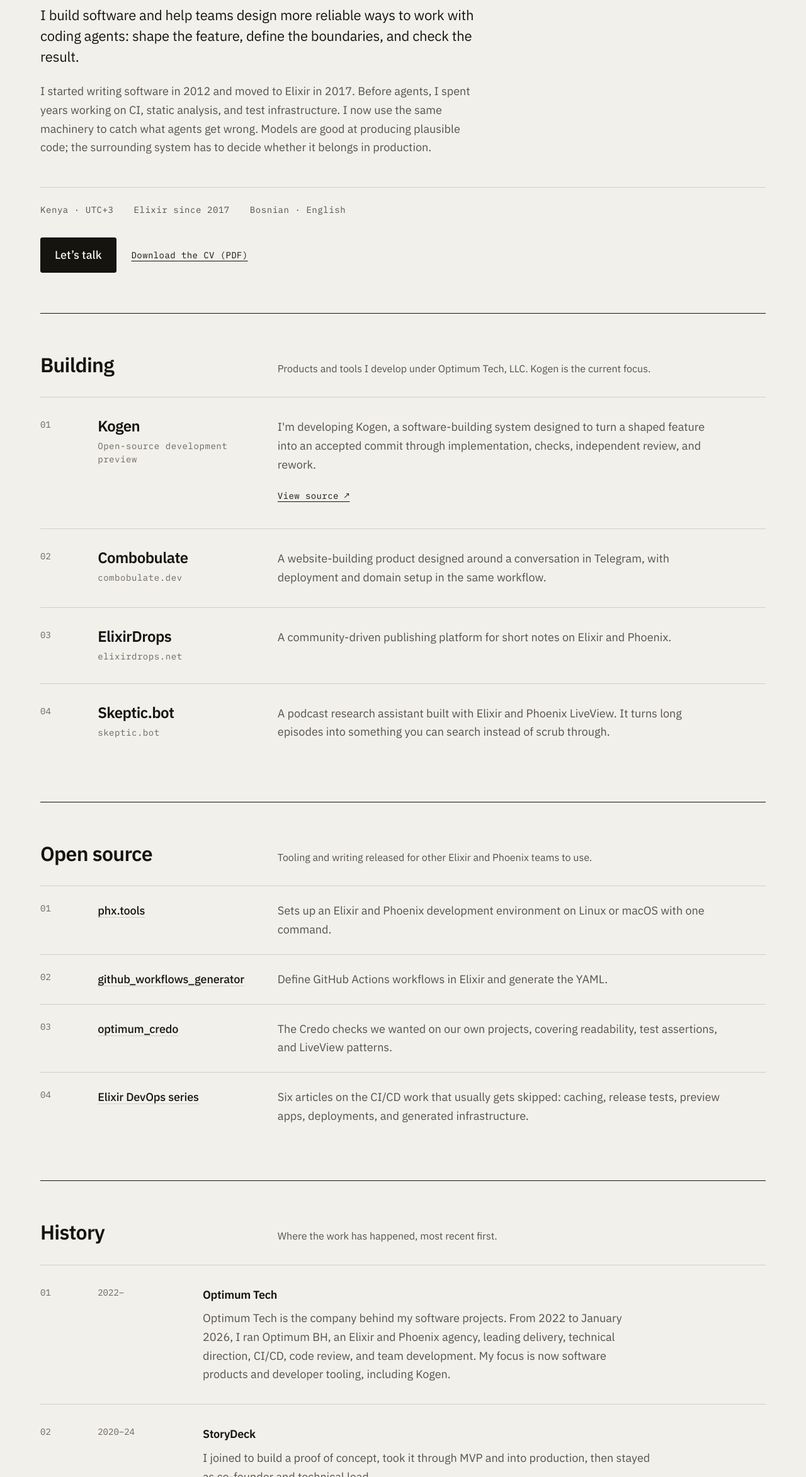
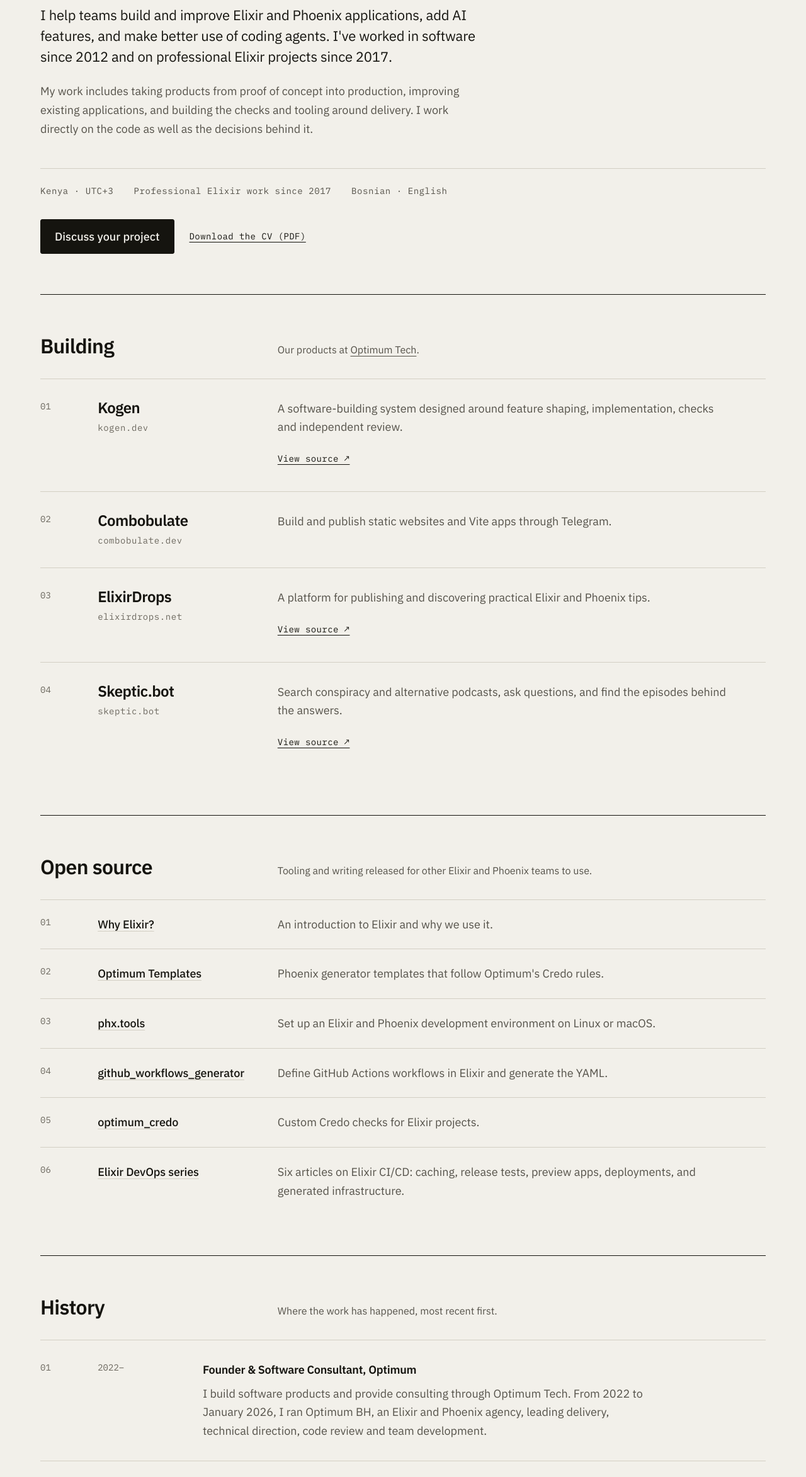
Before and after one commit to almirsarajcic/almirsarajcic.com, an Astro site: page / in a window 1280 px wide. Shown: the part 455-2800 px from the top of the page at 63% size. Built offline with nearby package versions, Linux system fonts and the light colour scheme; Astro itself is replaced by a stand-in of ours.

Commit message:
Update personal consulting site

```diff
--- a/src/layouts/Base.astro
+++ b/src/layouts/Base.astro
@@ -10,7 +10,7 @@ interface Props {
 
 const {
   title = "Almir Sarajčić",
-  description = "Senior software engineer working on Elixir/Phoenix, developer infrastructure, and AI-assisted development workflows. Building Kogen.",
+  description = "Elixir and Phoenix consulting, practical AI features, and development workflows. Founder of Optimum Tech. Building Kogen.",
 } = Astro.props;
 
 const canonical = new URL(Astro.url.pathname, "https://almirsarajcic.com").href;
@@ -20,8 +20,8 @@ const person = {
   "@type": "Person",
   name: "Almir Sarajčić",
   url: "https://almirsarajcic.com/",
-  jobTitle: "Senior Software Engineer",
-  email: "mailto:almir@optimum.ba",
+  jobTitle: "Software Consultant",
+  email: "mailto:consulting@optimum.ba",
   address: { "@type": "PostalAddress", addressCountry: "KE" },
   sameAs: [
     "https://github.com/almirsarajcic",
--- a/src/pages/index.astro
+++ b/src/pages/index.astro
@@ -1,43 +1,46 @@
 ---
 import Base from "../layouts/Base.astro";
 
-/* Content lives here as data so copy stays editable in one place.
-   Facts and destinations are preserved from the approved career copy;
-   change them in the JobHunt career sources first, then synchronize. */
+/* Local review candidate. Copy and fact audit are maintained in the Optimum
+   public-presence-approval-2026-09-28 packet; publication remains held. */
 
 const building = [
   {
     name: "Kogen",
     href: "https://kogen.dev",
-    meta: "Open-source development preview",
-    say: "I'm developing Kogen, a software-building system designed to turn a shaped feature into an accepted commit through implementation, checks, independent review, and rework.",
+    meta: "kogen.dev",
+    say: "A software-building system designed around feature shaping, implementation, checks and independent review.",
     link: { label: "View source", href: "https://github.com/KogenAI/kogen" },
   },
   {
     name: "Combobulate",
     href: "https://combobulate.dev",
     meta: "combobulate.dev",
-    say: "A website-building product designed around a conversation in Telegram, with deployment and domain setup in the same workflow.",
+    say: "Build and publish static websites and Vite apps through Telegram.",
   },
   {
     name: "ElixirDrops",
     href: "https://elixirdrops.net",
     meta: "elixirdrops.net",
-    say: "A community-driven publishing platform for short notes on Elixir and Phoenix.",
+    say: "A platform for publishing and discovering practical Elixir and Phoenix tips.",
+    link: { label: "View source", href: "https://github.com/optimumBA/elixir_drops" },
   },
   {
     name: "Skeptic.bot",
     href: "https://skeptic.bot",
     meta: "skeptic.bot",
-    say: "A podcast research assistant built with Elixir and Phoenix LiveView. It turns long episodes into something you can search instead of scrub through.",
+    say: "Search conspiracy and alternative podcasts, ask questions, and find the episodes behind the answers.",
+    link: { label: "View source", href: "https://github.com/optimumBA/skeptic_bot" },
   },
 ];
 
 const openSource = [
+  {key: "Why Elixir?", href: "https://whyelixir.dev/", say: "An introduction to Elixir and why we use it."},
+  {key: "Optimum Templates", href: "https://github.com/optimumBA/optimum_templates", say: "Phoenix generator templates that follow Optimum's Credo rules."},
   {
     key: "phx.tools",
     href: "https://phx.tools",
-    say: "Sets up an Elixir and Phoenix development environment on Linux or macOS with one command.",
+    say: "Set up an Elixir and Phoenix development environment on Linux or macOS.",
   },
   {
     key: "github_workflows_generator",
@@ -47,30 +50,30 @@ const openSource = [
   {
     key: "optimum_credo",
     href: "https://hex.pm/packages/optimum_credo",
-    say: "The Credo checks we wanted on our own projects, covering readability, test assertions, and LiveView patterns.",
+    say: "Custom Credo checks for Elixir projects.",
   },
   {
     key: "Elixir DevOps series",
     href: "https://optimum.ba/blog/elixir-devops-series/",
-    say: "Six articles on the CI/CD work that usually gets skipped: caching, release tests, preview apps, deployments, and generated infrastructure.",
+    say: "Six articles on Elixir CI/CD: caching, release tests, preview apps, deployments, and generated infrastructure.",
   },
 ];
 
 const history = [
   {
     when: "2022–",
-    name: "Optimum Tech",
-    say: "Optimum Tech is the company behind my software projects. From 2022 to January 2026, I ran Optimum BH, an Elixir and Phoenix agency, leading delivery, technical direction, CI/CD, code review, and team development. My focus is now software products and developer tooling, including Kogen.",
+    name: "Founder & Software Consultant, Optimum",
+    say: "I build software products and provide consulting through Optimum Tech. From 2022 to January 2026, I ran Optimum BH, an Elixir and Phoenix agency, leading delivery, technical direction, code review and team development.",
   },
   {
     when: "2020–24",
     name: "StoryDeck",
-    say: "I joined to build a proof of concept, took it through MVP and into production, then stayed as co-founder and technical lead.",
+    say: "I built a paid proof of concept for Hikaya, then continued the product as StoryDeck as co-founder and technical lead, through MVP and production.",
   },
   {
     when: "2019–",
     name: "Contract work",
-    say: "Twenty-one contracts and more than 4,500 hours. The work included WPA3 support for Nerves on a Raspberry Pi 4, real-time IoT analytics, an esports matchmaking backend, and replacing a legacy PHP service with Elixir services.",
+    say: "Contract work included WPA3 support for Nerves on a Raspberry Pi 4, real-time production tracking with GlobalReader, and other Elixir and Phoenix applications.",
   },
   {
     when: "2012–20",
@@ -80,7 +83,7 @@ const history = [
 ];
 
 const elsewhere = [
-  { label: "Email", href: "mailto:almir@optimum.ba" },
+  { label: "Email", href: "mailto:consulting@optimum.ba" },
   { label: "GitHub", href: "https://github.com/almirsarajcic" },
   { label: "X", href: "https://x.com/ultrathinktrash" },
   {
@@ -92,11 +95,11 @@ const elsewhere = [
 const no = (i: number) => String(i + 1).padStart(2, "0");
 ---
 
-<Base>
+<Base title="Almir Sarajčić | Elixir and Phoenix consultant" description="Elixir and Phoenix consulting, AI features and development workflows. Consulting, product work and writing from Almir Sarajčić, founder of Optimum Tech.">
   <header class="masthead wrap">
     <div class="who">
       <a class="name" href="/">Almir Sarajčić</a>
-      <span class="label">Senior software engineer</span>
+      <span class="label">Elixir &amp; Phoenix consultant</span>
     </div>
     <nav aria-label="Sections">
       <a href="#building">Building</a>
@@ -109,30 +112,20 @@ const no = (i: number) => String(i + 1).padStart(2, "0");
 
   <main id="main">
     <section class="opening wrap">
-      <h1>I build software and better workflows for coding agents.</h1>
+      <h1>I build software and help teams move their projects forward.</h1>
 
-      <p class="lede">
-        I build software and help teams design more reliable ways to work with
-        coding agents: shape the feature, define the boundaries, and check the
-        result.
-      </p>
+      <p class="lede">I help teams build and improve Elixir and Phoenix applications, add AI features, and make better use of coding agents. I've worked in software since 2012 and on professional Elixir projects since 2017.</p>
 
-      <p class="body">
-        I started writing software in 2012 and moved to Elixir in 2017. Before
-        agents, I spent years working on CI, static analysis, and test
-        infrastructure. I now use the same machinery to catch what agents get
-        wrong. Models are good at producing plausible code; the surrounding
-        system has to decide whether it belongs in production.
-      </p>
+      <p class="body">My work includes taking products from proof of concept into production, improving existing applications, and building the checks and tooling around delivery. I work directly on the code as well as the decisions behind it.</p>
 
       <ul class="facts">
         <li><b>Kenya · UTC+3</b></li>
-        <li><b>Elixir since 2017</b></li>
+        <li><b>Professional Elixir work since 2017</b></li>
         <li><b>Bosnian · English</b></li>
       </ul>
 
       <div class="actions">
-        <a class="button" href="mailto:almir@optimum.ba">Let’s talk</a>
+        <a class="button" href="mailto:consulting@optimum.ba">Discuss your project</a>
         <a class="textlink" href="/Almir_Sarajcic_CV.pdf">Download the CV (PDF)</a>
       </div>
     </section>
@@ -141,8 +134,7 @@ const no = (i: number) => String(i + 1).padStart(2, "0");
       <div class="head">
         <h2 id="building-h">Building</h2>
         <p>
-          Products and tools I develop under Optimum Tech, LLC. Kogen is the
-          current focus.
+          Our products at <a href="https://optimum.ba/">Optimum Tech</a>.
         </p>
       </div>
 
@@ -225,18 +217,11 @@ const no = (i: number) => String(i + 1).padStart(2, "0");
 
     <section class="consulting wrap" id="consulting" aria-labelledby="cons-h">
       <div class="panel">
-        <h2 id="cons-h">Engineering workflow consulting</h2>
+        <h2 id="cons-h">Elixir, Phoenix and development workflows</h2>
         <div>
-          <p>
-            I help teams improve how they work with coding agents: shaping
-            features before implementation, choosing where autonomy is
-            appropriate, and designing checks and independent review. We can
-            start with a review of one workflow or a focused pilot around one
-            real feature. My work on Kogen informs the approach; the engagement
-            starts with your team's delivery problem.
-          </p>
-          <a class="textlink" href="mailto:almir@optimum.ba">
-            Discuss your engineering workflow →
+          <p>We can start with a specific application problem, a code or workflow review, or one feature taken through implementation and checks. I provide consulting through Optimum Tech.</p><p>I can also help with AI features, CI/CD, and coding-agent workflows: defining the work, choosing useful checks, and reviewing the result.</p>
+          <a class="textlink" href="mailto:consulting@optimum.ba">
+            Discuss your project →
           </a>
         </div>
       </div>
@@ -246,10 +231,10 @@ const no = (i: number) => String(i + 1).padStart(2, "0");
       <h2 id="closing-h">Let’s talk.</h2>
       <div>
         <p>
-          For engineering opportunities or a conversation about your team’s
-          development workflow, contact me by email.
+          For consulting on your application or development workflow,
+          contact me at the address below.
         </p>
-        <a class="mail" href="mailto:almir@optimum.ba">almir@optimum.ba →</a>
+        <a class="mail" href="mailto:consulting@optimum.ba">consulting@optimum.ba →</a>
       </div>
     </section>
   </main>
--- a/src/styles/site.css
+++ b/src/styles/site.css
@@ -302,3 +302,5 @@ a:focus-visible{outline:2px solid var(--focus);outline-offset:3px;border-radius:
 /* Let text enlarge without forcing flex/grid children beyond the page. */
 .entry > *, .who, .masthead nav {min-width:0}
 .closing .mail {overflow-wrap:anywhere;max-width:100%}
+
+.mail{overflow-wrap:anywhere}
```
Also changed, not shown: 1 other file.
